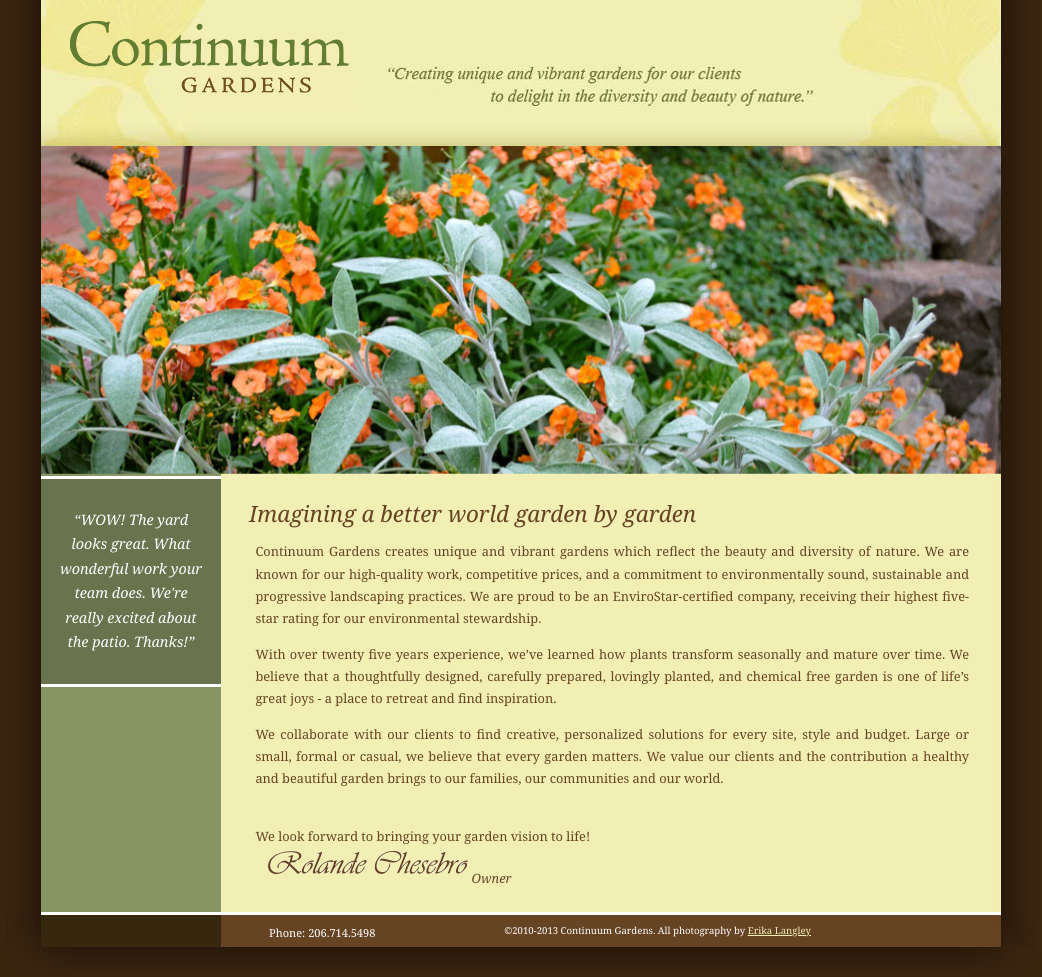
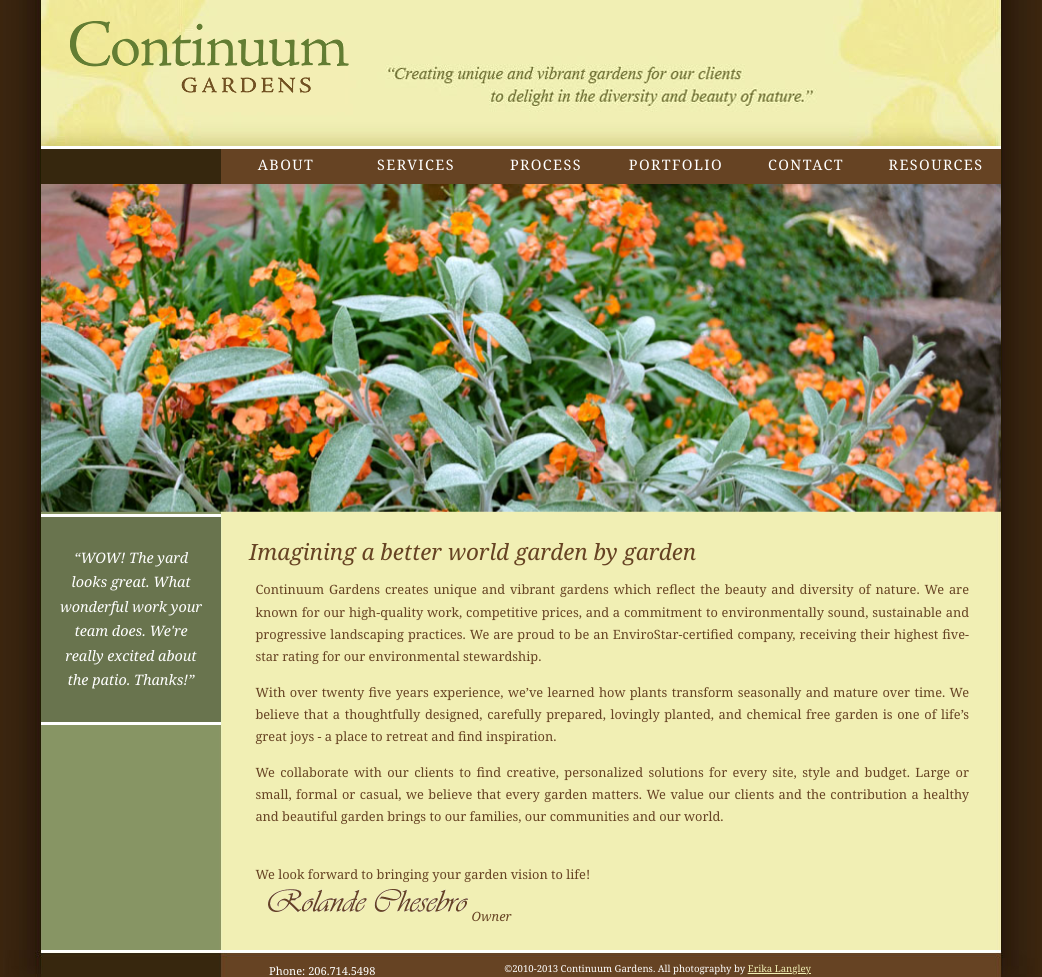
Before and after one commit to continuumgardens/continuumgardens.github.io, a Jekyll site: the page built from index.md, in a window 1280 px wide, cut to the strip 0-977 px from the top of the page. Shown: the whole strip, without its empty margins (119-1161 px from the left). Built offline with Jekyll 4.4.1, drawn with Linux system fonts in a browser that asks for light colours; nearby versions of some CDN libraries; some of the changed lines change nothing that is shown.

Commit message:
Fixed menu/slider interaction
The menu needed to be followed by an element with style "clear: left"

```diff
--- a/_includes/menu.html
+++ b/_includes/menu.html
@@ -9,3 +9,4 @@
     <li><a href="/resources/">Resources</a></li>
   </ul>
 </div>
+<div style="clear:left;" />
--- a/_layouts/default.html
+++ b/_layouts/default.html
@@ -28,7 +28,7 @@
             our clients to delight in the diversity and beauty of
             nature.&rdquo;</blockquote>
         </div><!-- end header -->
-        {% if page.front == true %}<!-- force include to work -->{% include slider-main.html %}{% endif %}
+        {% include menu.html %}{% if page.front == true %}<!-- force include to work -->{% include slider-main.html %}{% endif %}
         <div id="content">
           <h3>{{ page.title }}</h3>
           <div id="copy">
```
